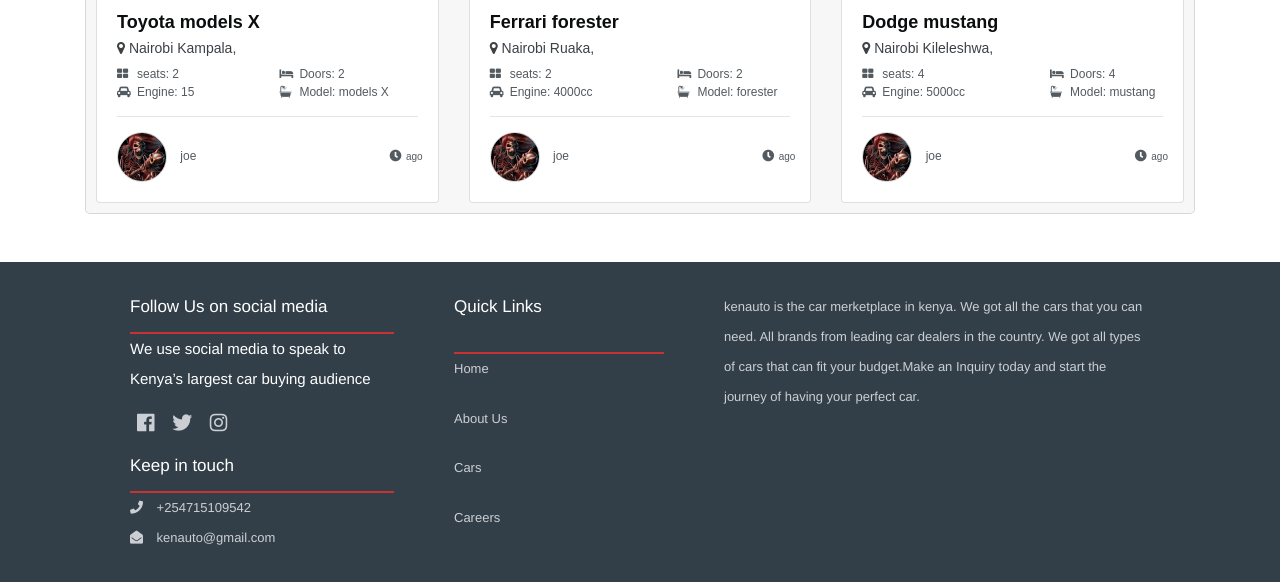
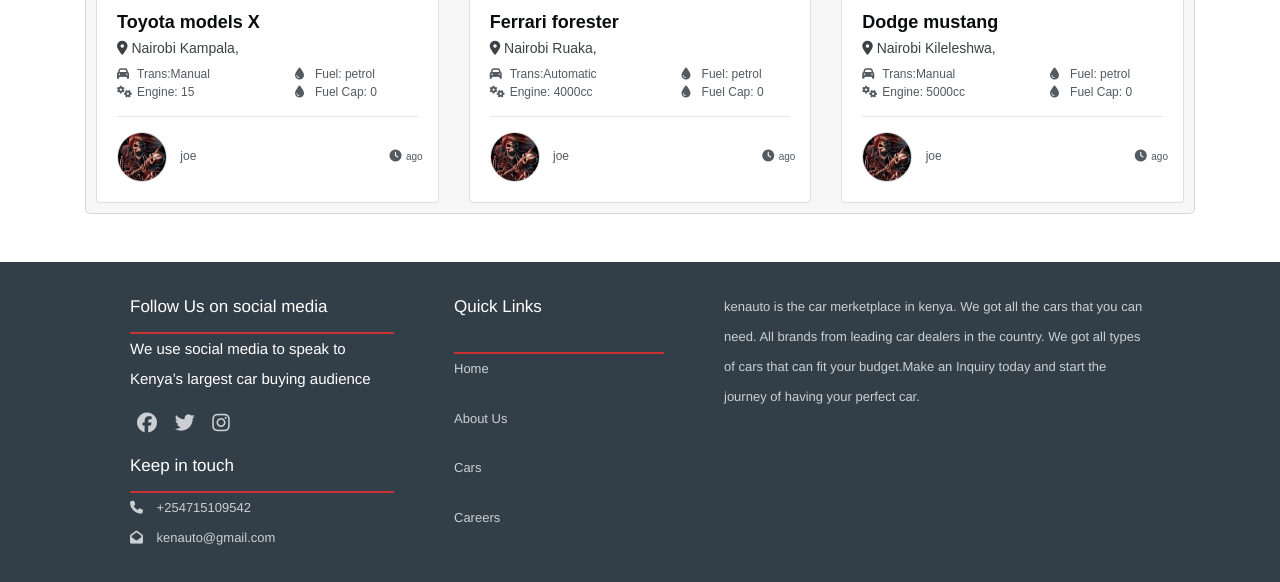
Before and after one commit to kodicar/kenauto, a Django app: page / in a window 1280 px wide. Shown: the part 1635-2217 px from the top of the page. Run offline with Django 4.2, Linux system fonts and the light colour scheme; data comes from the database, SQL or seed files in the repository; parts of the project's set-up code (start-up, migrations or seed data) failed here and were passed over; some libraries are stand-ins or nearby versions.

Commit message:
listings icons

```diff
--- a/templates/base.html
+++ b/templates/base.html
@@ -17,6 +17,7 @@
 
   <link rel="stylesheet" href="https://cdnjs.cloudflare.com/ajax/libs/font-awesome/4.7.0/css/font-awesome.min.css">
   <link rel="shortcut icon" href="{% static 'img/favicon/kodicaricon.ico' %}"/>
+  <script src="https://kit.fontawesome.com/03a547b35e.js" crossorigin="anonymous"></script>
 
   <title> kenauto {% block title %}{% endblock %}</title>
 </head>
@@ -34,6 +35,7 @@
   <script src="{% static 'js/bootstrap.bundle.min.js' %} "></script>
   <script src="{% static 'js/lightbox.min.js' %} "></script>
   <script src="{% static 'js/main.js' %} "></script>
+  <script src="https://kit.fontawesome.com/03a547b35e.js" crossorigin="anonymous"></script>
 </body>
 
 </html>
--- a/templates/pages/index.html
+++ b/templates/pages/index.html
@@ -163,32 +163,34 @@
 												<div class="col-6 icon">
 													<!-- <i class="fas fa-th-large"></i> -->
 													<div class="card_icon">
-														<i class="fa fa-th-large"></i>
+														{% comment %} <i class="fa fa-th-large"></i> {% endcomment %}
+														<i class="fa fa-car" aria-hidden="true"></i>
 													</div>
-													seats: {{ listing.seats }}
+													Trans:{{ listing.transmission }}
 												</div>
 												<div class="col-6 icon">
 													<div class="card_icon">
-														<i class="fa fa-car"></i>
+														<i class="fa fa-cogs" aria-hidden="true"></i>
 													</div>
 													Engine: {{ listing.engine }}
 												</div>
 											</div>
 											<div class="row py-2 text-secondary right">
 												<div class="col-6 icon">
-													<!-- <i class="fas fa-bed"></i> -->
+
 													<div class="card_icon">
-														<i class="fa fa-bed"></i>
+														<i class="fa fa-tint" aria-hidden="true"></i>
+
 													</div>
-													<!-- <i class="fa fa-bed"></i> -->
-													 Doors: {{ listing.doors}}</div>
+
+													 Fuel: {{ listing.fuel_type}}</div>
 												<div class="col-6 icon">
-													<!-- <i class="fas fa-bath"> -->
+
 													<div class="card_icon">
-														<i class="fa fa-bath"></i>
+														<i class="fa fa-tint" aria-hidden="true"></i>
 													</div>
-													<!-- <i class="fa fa-bath">	 -->
-													Model: {{ listing.model }}</div>
+
+													Fuel Cap: {{ listing.fuel_capacity }}</div>
 											</div>
 										</div>
 										<hr class="hr listing">
```
Also changed, not shown: kenauto/static/css/example.html (added, +12 -0 lines), 1 other file.
